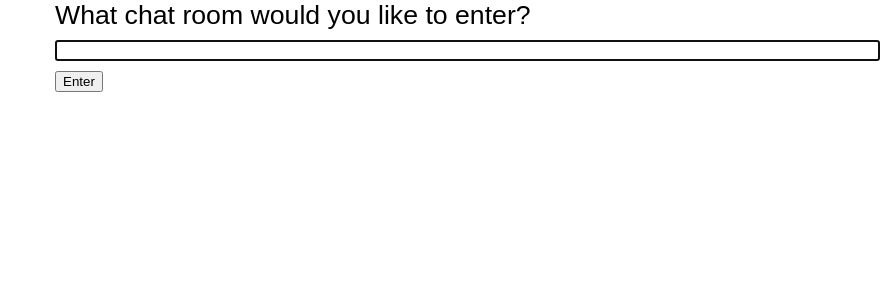
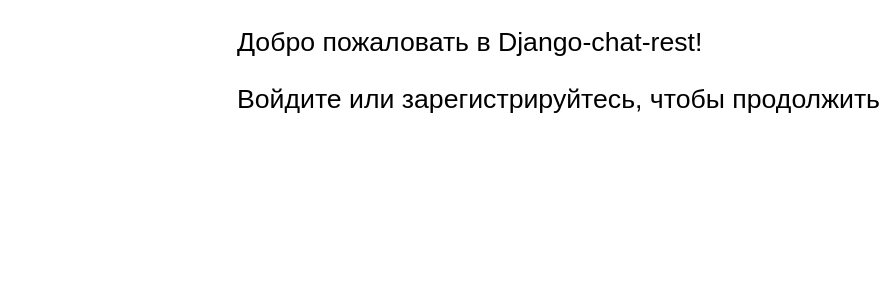
Before and after one commit to basergee/django-chat-rest, a Django app: page / in a window 1280 px wide. Shown: the part 54-354 px from the top of the page, without its empty margins (392-1280 px from the left). Run offline with Django 4.2, Linux system fonts and the light colour scheme.

Commit message:
Сделал заготовку для вывода списка комнат на стартовой странице

```diff
--- a/chatrest/templates/chat/index.html
+++ b/chatrest/templates/chat/index.html
@@ -5,9 +5,20 @@
 {% endblock %}
 
 {% block content %}
-    What chat room would you like to enter?<br>
-    <input id="room-name-input" type="text" size="100"><br>
-    <input id="room-name-submit" type="button" value="Enter">
+    {% if user.is_authenticated %}
+        <div class="rooms_list">
+            {% for room in rooms %}
+                <div class="room_list_element">
+                    {{room.title}}
+                </div>
+            {% endfor %}
+        </div>
+    {% else %}
+        <div>
+            <p>Добро пожаловать в Django-chat-rest!</p>
+            <p>Войдите или зарегистрируйтесь, чтобы продолжить</p>
+        </div>
+    {% endif %}
 {% endblock %}
 
 {% block scripts %}
```
